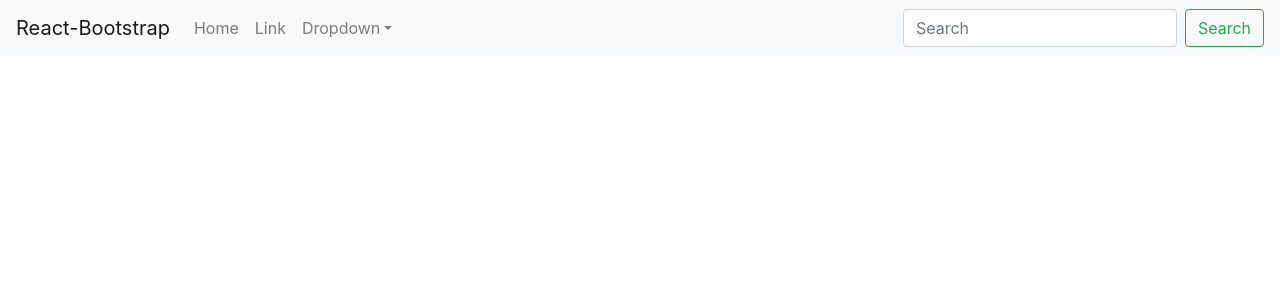
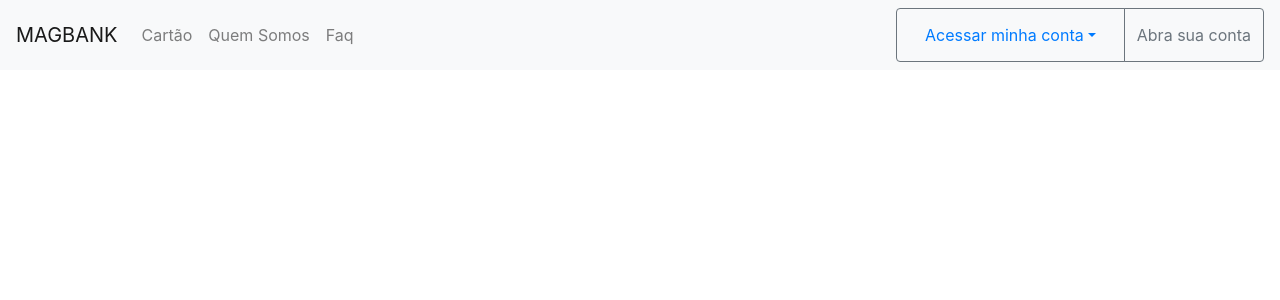
Before and after one commit to diegominelli/Magbank, a React (Create React App) app: page / in a window 1280 px wide. Shown: the top 300 px of the page. Built offline with nearby package versions, Linux system fonts and the light colour scheme.

Commit message:
Estruturando o Navbar

```diff
--- a/src/App.js
+++ b/src/App.js
@@ -2,12 +2,10 @@
 import Navbar from "./components/Navbar";
 import "./App.scss";
 
-function App() {
-  return (
-    <div className="App">
-      <Navbar />
-    </div>
-  );
-}
+const App = () => (
+  <div className="App">
+    <Navbar />
+  </div>
+);
 
 export default App;
--- a/src/components/Navbar.js
+++ b/src/components/Navbar.js
@@ -1,34 +1,33 @@
 import React from "react";
-import {
-  Navbar,
-  Nav,
-  NavDropdown,
-  Form,
-  FormControl,
-  Button,
-} from "react-bootstrap";
+import { Navbar, Nav, ButtonGroup, Button, NavDropdown } from "react-bootstrap";
 import "./Navbar.scss";
 
 const Navigation = () => (
   <Navbar bg="light" expand="lg">
-    <Navbar.Brand href="#home">React-Bootstrap</Navbar.Brand>
+    <Navbar.Brand href="#home">MAGBANK</Navbar.Brand>
     <Navbar.Toggle aria-controls="basic-navbar-nav" />
     <Navbar.Collapse id="basic-navbar-nav">
       <Nav className="mr-auto">
-        <Nav.Link href="#home">Home</Nav.Link>
-        <Nav.Link href="#link">Link</Nav.Link>
-        <NavDropdown title="Dropdown" id="basic-nav-dropdown">
-          <NavDropdown.Item href="#action/3.1">Action</NavDropdown.Item>
-          <NavDropdown.Item href="#action/3.2">Another action</NavDropdown.Item>
-          <NavDropdown.Item href="#action/3.3">Something</NavDropdown.Item>
-          <NavDropdown.Divider />
-          <NavDropdown.Item href="#action/3.4">Separated link</NavDropdown.Item>
-        </NavDropdown>
+        <Nav.Link href="#cartao">Cartão</Nav.Link>
+        <Nav.Link href="#quemsomos">Quem Somos</Nav.Link>
+        <Nav.Link href="#faq">Faq</Nav.Link>
       </Nav>
-      <Form inline>
-        <FormControl type="text" placeholder="Search" className="mr-sm-2" />
-        <Button variant="outline-success">Search</Button>
-      </Form>
+      <ButtonGroup aria-label="Basic example">
+        <Button variant="outline-secondary">
+          <NavDropdown title="Acessar minha conta" id="basic-nav-dropdown">
+            <NavDropdown.Item href="#action/3.1">Action</NavDropdown.Item>
+            <NavDropdown.Item href="#action/3.2">
+              Another action
+            </NavDropdown.Item>
+            <NavDropdown.Item href="#action/3.3">Something</NavDropdown.Item>
+            <NavDropdown.Divider />
+            <NavDropdown.Item href="#action/3.4">
+              Separated link
+            </NavDropdown.Item>
+          </NavDropdown>
+        </Button>
+        <Button variant="outline-secondary">Abra sua conta</Button>
+      </ButtonGroup>
     </Navbar.Collapse>
   </Navbar>
 );
```
Also changed, not shown: src/logo.svg (deleted).
